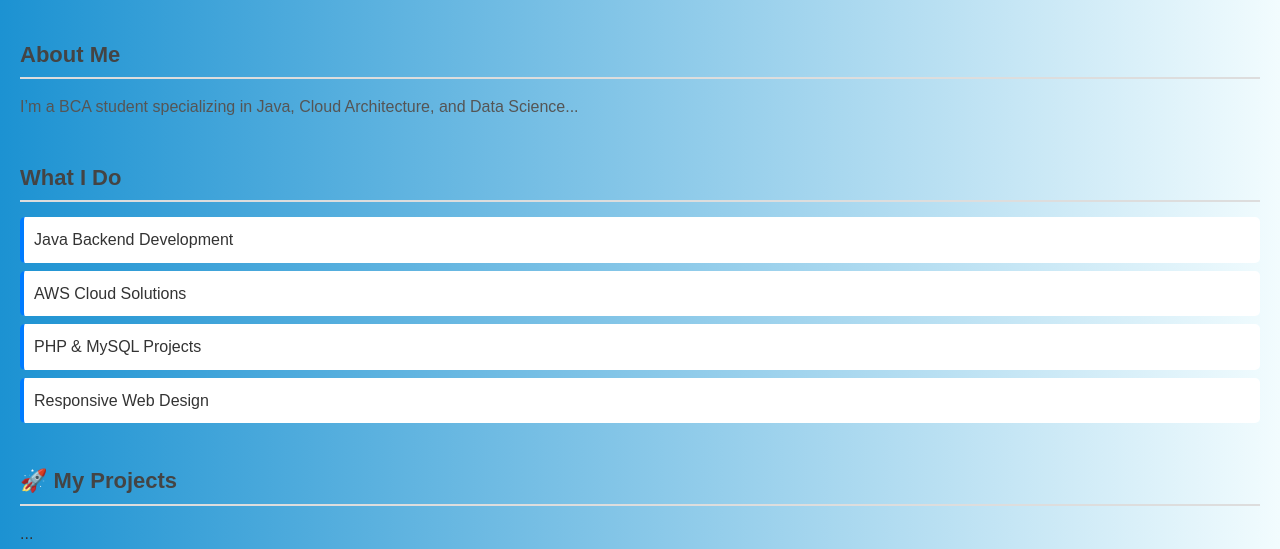
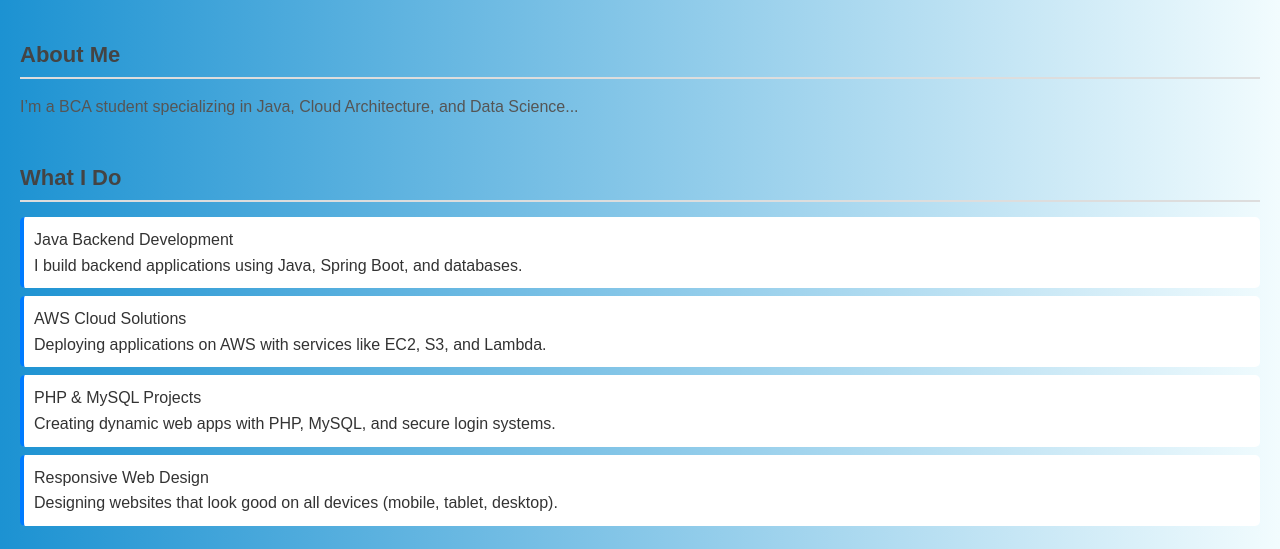
Before and after one commit to Srinivasgowda2003/Srinivasgowda2003, a plain HTML site: page index.html in a window 1280 px wide. Shown: the part 251-800 px from the top of the page. Drawn offline with Linux system fonts and the light colour scheme.

Commit message:
Update index.html

```diff
--- a/index.html
+++ b/index.html
@@ -32,17 +32,29 @@
   <h2>About Me</h2>
   <p>I’m a BCA student specializing in Java, Cloud Architecture, and Data Science...</p>
 </section>
-
-<!-- Services -->
-<section id="services" class="fade-in">
+<section id="services">
   <h2>What I Do</h2>
   <ul>
-    <li>Java Backend Development</li>
-    <li>AWS Cloud Solutions</li>
-    <li>PHP & MySQL Projects</li>
-    <li>Responsive Web Design</li>
+    <li onclick="toggleInfo(this)">
+      Java Backend Development
+      <p class="info">I build backend applications using Java, Spring Boot, and databases.</p>
+    </li>
+    <li onclick="toggleInfo(this)">
+      AWS Cloud Solutions
+      <p class="info">Deploying applications on AWS with services like EC2, S3, and Lambda.</p>
+    </li>
+    <li onclick="toggleInfo(this)">
+      PHP & MySQL Projects
+      <p class="info">Creating dynamic web apps with PHP, MySQL, and secure login systems.</p>
+    </li>
+    <li onclick="toggleInfo(this)">
+      Responsive Web Design
+      <p class="info">Designing websites that look good on all devices (mobile, tablet, desktop).</p>
+    </li>
   </ul>
 </section>
+
+
 
   <!-- Portfolio -->
 <section id="portfolio" class="fade-in">
```
